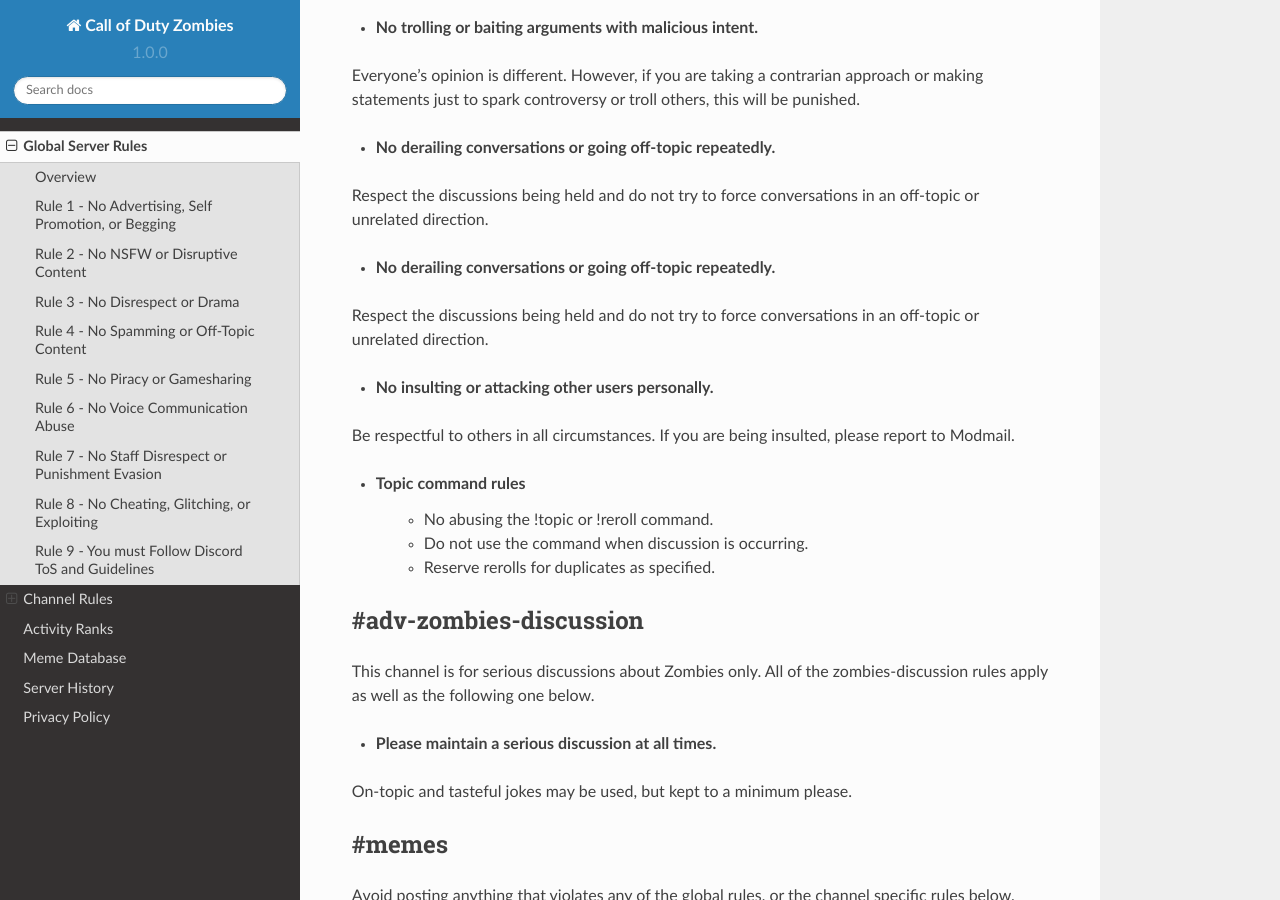
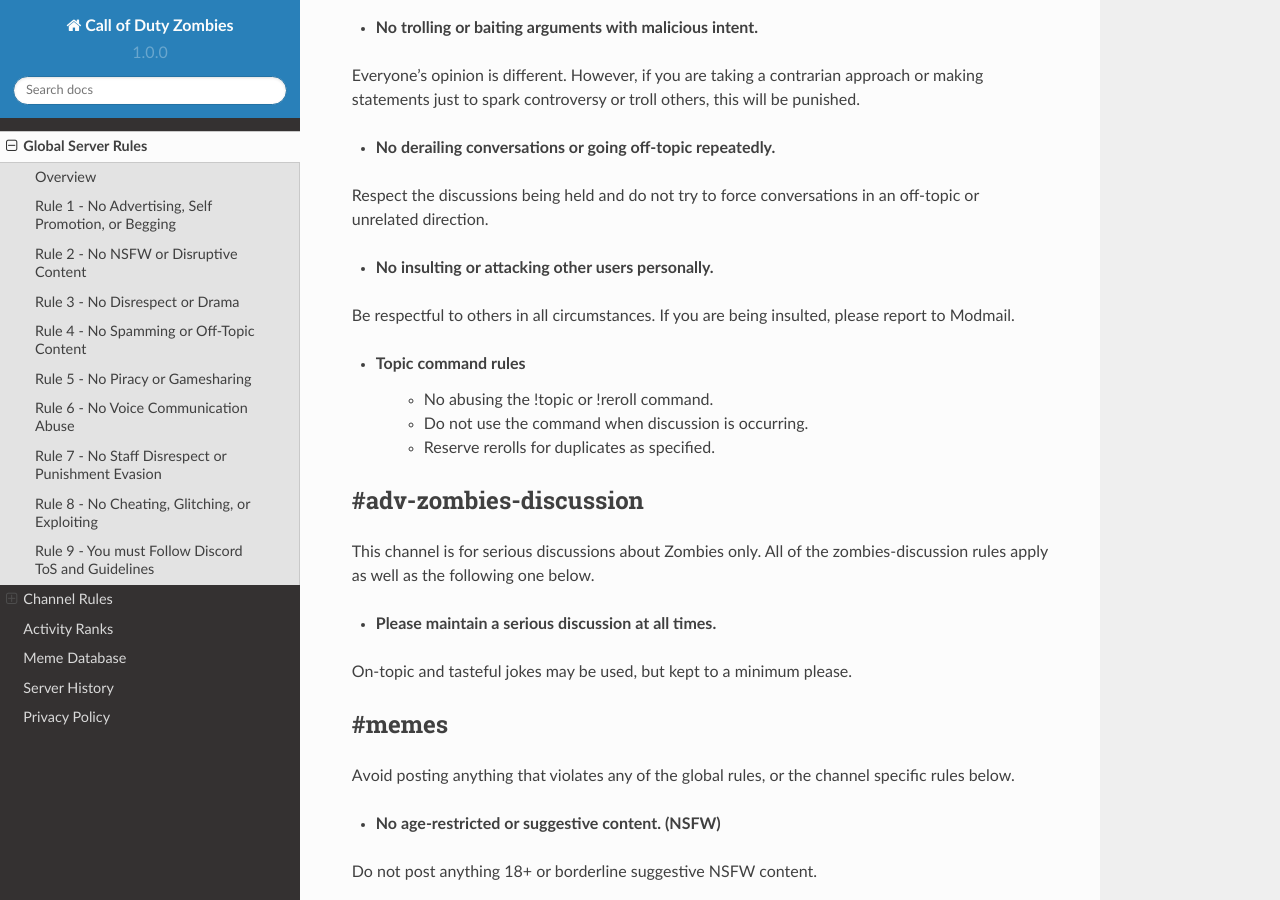
Before and after one commit to EternalllZM/rtd-codz, a Sphinx documentation site: the page built from docs/source/rules.rst, in a window 1280 px wide and 900 px high, scrolled down 8320 px. Built offline with Sphinx 7.4.7 and the Read the Docs theme 2.0.0, drawn with Linux system fonts in a browser that asks for light colours.

Commit message:
Update rules.rst

```diff
--- a/docs/source/rules.rst
+++ b/docs/source/rules.rst
@@ -339,10 +339,6 @@
 
 Respect the discussions being held and do not try to force conversations in an off-topic or unrelated direction.
 
-- **No derailing conversations or going off-topic repeatedly.**
-
-Respect the discussions being held and do not try to force conversations in an off-topic or unrelated direction.
-
 - **No insulting or attacking other users personally.**
 
 Be respectful to others in all circumstances. If you are being insulted, please report to Modmail.
```
